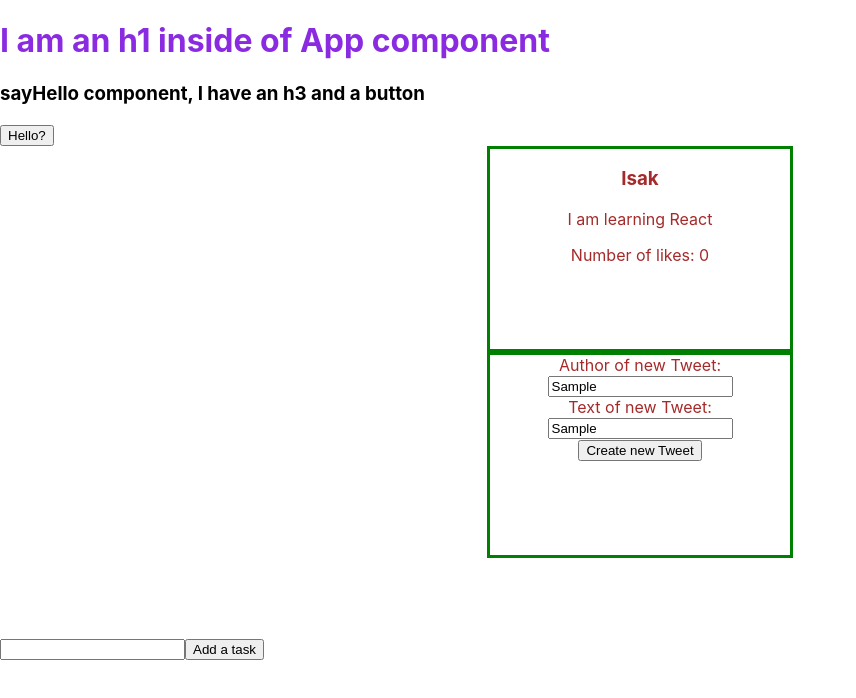
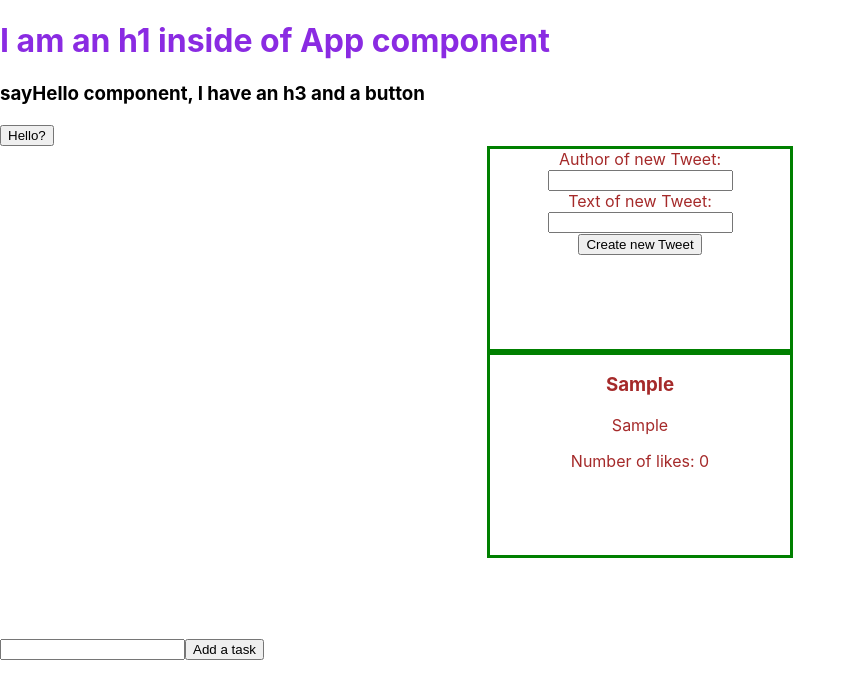
Before and after one commit to Mermersk/React-Typescript, a React (Create React App) app: page / in a window 1280 px wide. Both pictures are taken after typing "Sample", "Sample" into the empty fields and a click on the button "Create new Tweet". Shown: the top 698 px of the page, without its empty margins (0-856 px from the left). Built offline with nearby package versions, Linux system fonts and the light colour scheme.

Commit message:
Solved from input issues.

```diff
--- a/src/App.tsx
+++ b/src/App.tsx
@@ -6,6 +6,7 @@ import SayHello from "./components/sayHello";
 import Tweet from "./components/Tweet";
 import NewTweet from "./components/NewTweet"
 import ClassComponent from "./components/ClassComponent"
+import TweetList from './components/TweetList';
 
 const App: React.FC = () => {
 
@@ -22,8 +23,9 @@ const App: React.FC = () => {
       */}
       <SayHello/>
       {/* We can define and add our own attributes to our components!*/}
-      <Tweet name = "Isak" msg = "I am learning React"/>
+
       <NewTweet/>
+
       <ClassComponent/>
     </div>
   );
--- a/src/components/NewTweet.tsx
+++ b/src/components/NewTweet.tsx
@@ -1,6 +1,7 @@
 import React from "react";
 import Tweet from "./Tweet";
-import useNewTweet from "./CustomHooks"
+import useNewTweet from "./CustomHooks";
+import TweetList from "./TweetList";
 
 
 /*
@@ -20,8 +21,7 @@ interface IProps {
 }
 
 class NewTweet extends React.Component<IProps, IState> {
-
-
+    nw: any;
     constructor(props: any) {
         super(props);
 
@@ -31,39 +31,45 @@ class NewTweet extends React.Component<IProps, IState> {
         this.handleChangeTextContent = this.handleChangeTextContent.bind(this);
         this.handleSubmit = this.handleSubmit.bind(this);
 
-    }
+    };
+
 
     handleChangeAuthor(event: any) {
         this.setState({author: event.target.value})
-    }
+    };
 
     handleChangeTextContent(event: any) {
         this.setState({textContent: event.target.value})
-    }
+    };
 
     handleSubmit(event: any) {
-        alert("A author name was submitted " + this.state.author + "  TextContent: " + this.state.textContent);
 
-        let nw: any = <Tweet name = {this.state.author} msg = {this.state.textContent}/>
         event.preventDefault();
-    }
+        //These 2 setState were the missing piece!
+        this.setState({textContent: ""})
+        this.setState({author: ""})
+        this.nw = <TweetList name = {this.state.author} textContent = {this.state.textContent}/>
+    };
 
 
     render() {
     return (
-
+        <div>
         <form className = "tweet" onSubmit = {this.handleSubmit}>
             <label>Author of new Tweet:</label>
-            <input type="text" value = {this.state.author} onChange = {this.handleChangeAuthor}/>
+            <input type="text" value = {this.state.author} onChange = {this.handleChangeAuthor} required/>
             <br/>
             <label>Text of new Tweet: </label>
             <br/>
-            <input type="text" name = {this.state.textContent} onChange = {this.handleChangeTextContent}/>
+            <input type="text" value = {this.state.textContent} onChange = {this.handleChangeTextContent} required/>
             <br/>
             <button type = "submit">Create new Tweet</button>
         </form>
+            {this.nw}
+        </div>
 
-        )
+
+        );
     };
 };
 
--- /dev/null
+++ b/src/components/TweetList.tsx
@@ -0,0 +1,25 @@
+import React from "react";
+import Tweet from "./Tweet";
+
+interface Props {
+    name: string,
+    textContent: string
+}
+
+let listOfTweets: any[] = [];
+
+const TweetList: React.FC<Props> = ({name, textContent}) => {
+    //Create new Tweet
+    let nw = <Tweet name = {name} msg = {textContent}/>
+    listOfTweets.push(nw);
+
+    return (
+
+        <div>
+            {listOfTweets}
+        </div>
+
+    )
+}
+
+export default TweetList;
```
